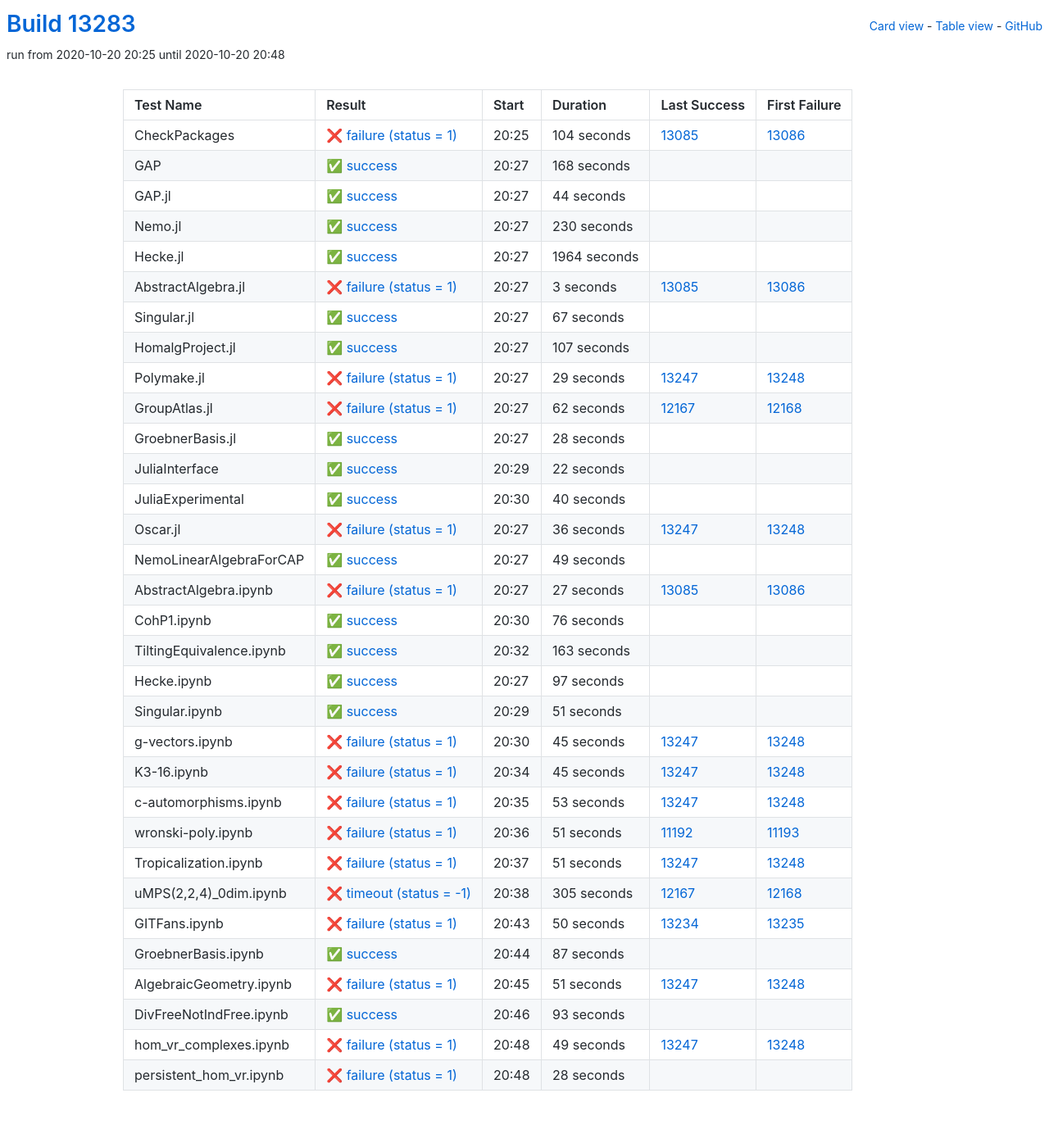
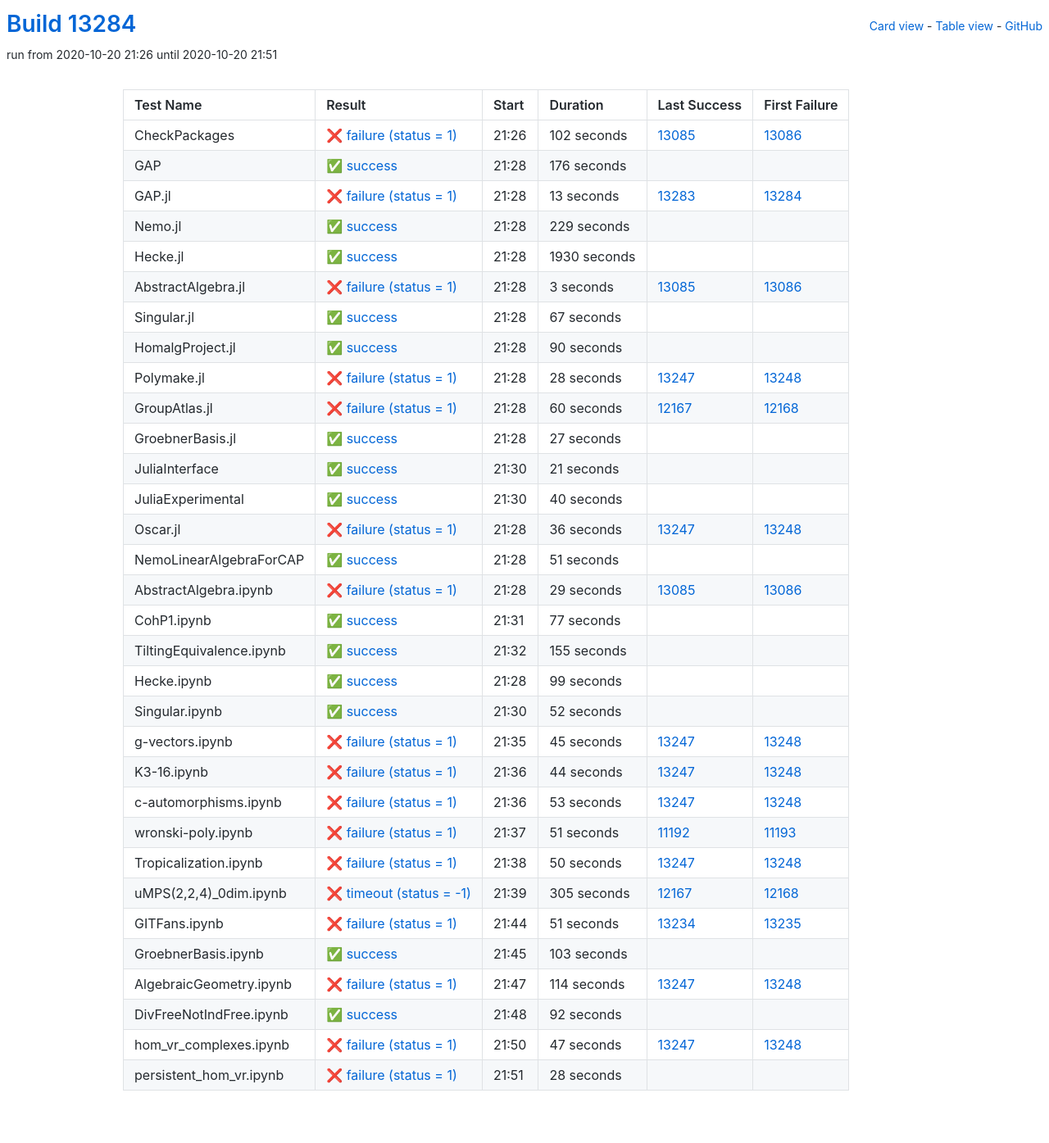
Before and after one commit to oscar-system/oscar-ci-status, a Jekyll site: the page built from table.html, in a window 1280 px wide. Shown: the whole page at 82% size. Built offline with Jekyll 4.4.1, drawn with Linux system fonts in a browser that asks for light colours.

Commit message:
Build #13284

```diff
--- a/_data/ci.yml
+++ b/_data/ci.yml
@@ -1,6 +1,6 @@
 ---
-build: 13283
-build_url: https://oscarci.mathematik.uni-kl.de/job/oscar/13283/
+build: 13284
+build_url: https://oscarci.mathematik.uni-kl.de/job/oscar/13284/
 job: oscar
 organization: oscar-system
 repo: oscar-ci-status
@@ -8,68 +8,68 @@
 tests:
 - name: CheckPackages
   id: checkpackages
-  log: https://oscarci.mathematik.uni-kl.de/job/oscar/13283/artifact/logs/build-13283/CheckPackages.log
-  start: 2020-10-20 20:25
+  log: https://oscarci.mathematik.uni-kl.de/job/oscar/13284/artifact/logs/build-13284/CheckPackages.log
+  start: 2020-10-20 21:26
   success: false
   exitcode: 1
   status: failure
-  duration: 104
+  duration: 102
   last_success: 13085
   last_success_url: https://oscarci.mathematik.uni-kl.de/job/oscar/13085/
   first_failure: 13086
   first_failure_url: https://oscarci.mathematik.uni-kl.de/job/oscar/13086/
 - name: GAP
   id: gap
-  log: https://oscarci.mathematik.uni-kl.de/job/oscar/13283/artifact/logs/build-13283/GAP.log
-  start: 2020-10-20 20:27
+  log: https://oscarci.mathematik.uni-kl.de/job/oscar/13284/artifact/logs/build-13284/GAP.log
+  start: 2020-10-20 21:28
   success: true
   exitcode: 0
   status: success
-  duration: 168
+  duration: 176
   last_success: false
   last_success_url:
   first_failure: false
   first_failure_url:
 - name: GAP.jl
   id: gap-jl
-  log: https://oscarci.mathematik.uni-kl.de/job/oscar/13283/artifact/logs/build-13283/GAP.jl.log
-  start: 2020-10-20 20:27
+  log: https://oscarci.mathematik.uni-kl.de/job/oscar/13284/artifact/logs/build-13284/GAP.jl.log
+  start: 2020-10-20 21:28
+  success: false
+  exitcode: 1
+  status: failure
+  duration: 13
+  last_success: 13283
+  last_success_url: https://oscarci.mathematik.uni-kl.de/job/oscar/13283/
+  first_failure: 13284
+  first_failure_url: https://oscarci.mathematik.uni-kl.de/job/oscar/13284/
+- name: Nemo.jl
+  id: nemo-jl
+  log: https://oscarci.mathematik.uni-kl.de/job/oscar/13284/artifact/logs/build-13284/Nemo.jl.log
+  start: 2020-10-20 21:28
   success: true
   exitcode: 0
   status: success
-  duration: 44
-  last_success: false
-  last_success_url:
-  first_failure: false
-  first_failure_url:
-- name: Nemo.jl
-  id: nemo-jl
-  log: https://oscarci.mathematik.uni-kl.de/job/oscar/13283/artifact/logs/build-13283/Nemo.jl.log
-  start: 2020-10-20 20:27
-  success: true
-  exitcode: 0
-  status: success
-  duration: 230
+  duration: 229
   last_success: false
   last_success_url:
   first_failure: false
   first_failure_url:
 - name: Hecke.jl
   id: hecke-jl
-  log: https://oscarci.mathematik.uni-kl.de/job/oscar/13283/artifact/logs/build-13283/Hecke.jl.log
-  start: 2020-10-20 20:27
+  log: https://oscarci.mathematik.uni-kl.de/job/oscar/13284/artifact/logs/build-13284/Hecke.jl.log
+  start: 2020-10-20 21:28
   success: true
   exitcode: 0
   status: success
-  duration: 1964
+  duration: 1930
   last_success: false
   last_success_url:
   first_failure: false
   first_failure_url:
 - name: AbstractAlgebra.jl
   id: abstractalgebra-jl
-  log: https://oscarci.mathematik.uni-kl.de/job/oscar/13283/artifact/logs/build-13283/AbstractAlgebra.jl.log
-  start: 2020-10-20 20:27
+  log: https://oscarci.mathematik.uni-kl.de/job/oscar/13284/artifact/logs/build-13284/AbstractAlgebra.jl.log
+  start: 2020-10-20 21:28
   success: false
   exitcode: 1
   status: failure
@@ -80,8 +80,8 @@
   first_failure_url: https://oscarci.mathematik.uni-kl.de/job/oscar/13086/
 - name: Singular.jl
   id: singular-jl
-  log: https://oscarci.mathematik.uni-kl.de/job/oscar/13283/artifact/logs/build-13283/Singular.jl.log
-  start: 2020-10-20 20:27
+  log: https://oscarci.mathematik.uni-kl.de/job/oscar/13284/artifact/logs/build-13284/Singular.jl.log
+  start: 2020-10-20 21:28
   success: true
   exitcode: 0
   status: success
@@ -92,68 +92,68 @@
   first_failure_url:
 - name: HomalgProject.jl
   id: homalgproject-jl
-  log: https://oscarci.mathematik.uni-kl.de/job/oscar/13283/artifact/logs/build-13283/HomalgProject.jl.log
-  start: 2020-10-20 20:27
+  log: https://oscarci.mathematik.uni-kl.de/job/oscar/13284/artifact/logs/build-13284/HomalgProject.jl.log
+  start: 2020-10-20 21:28
   success: true
   exitcode: 0
   status: success
-  duration: 107
+  duration: 90
   last_success: false
   last_success_url:
   first_failure: false
   first_failure_url:
 - name: Polymake.jl
   id: polymake-jl
-  log: https://oscarci.mathematik.uni-kl.de/job/oscar/13283/artifact/logs/build-13283/Polymake.jl.log
-  start: 2020-10-20 20:27
+  log: https://oscarci.mathematik.uni-kl.de/job/oscar/13284/artifact/logs/build-13284/Polymake.jl.log
+  start: 2020-10-20 21:28
   success: false
   exitcode: 1
   status: failure
-  duration: 29
+  duration: 28
   last_success: 13247
   last_success_url: https://oscarci.mathematik.uni-kl.de/job/oscar/13247/
   first_failure: 13248
   first_failure_url: https://oscarci.mathematik.uni-kl.de/job/oscar/13248/
 - name: GroupAtlas.jl
   id: groupatlas-jl
-  log: https://oscarci.mathematik.uni-kl.de/job/oscar/13283/artifact/logs/build-13283/GroupAtlas.jl.log
-  start: 2020-10-20 20:27
+  log: https://oscarci.mathematik.uni-kl.de/job/oscar/13284/artifact/logs/build-13284/GroupAtlas.jl.log
+  start: 2020-10-20 21:28
   success: false
   exitcode: 1
   status: failure
-  duration: 62
+  duration: 60
   last_success: 12167
   last_success_url: https://oscarci.mathematik.uni-kl.de/job/oscar/12167/
   first_failure: 12168
   first_failure_url: https://oscarci.mathematik.uni-kl.de/job/oscar/12168/
 - name: GroebnerBasis.jl
   id: groebnerbasis-jl
-  log: https://oscarci.mathematik.uni-kl.de/job/oscar/13283/artifact/logs/build-13283/GroebnerBasis.jl.log
-  start: 2020-10-20 20:27
+  log: https://oscarci.mathematik.uni-kl.de/job/oscar/13284/artifact/logs/build-13284/GroebnerBasis.jl.log
+  start: 2020-10-20 21:28
   success: true
   exitcode: 0
   status: success
-  duration: 28
+  duration: 27
   last_success: false
   last_success_url:
   first_failure: false
   first_failure_url:
 - name: JuliaInterface
   id: juliainterface
-  log: https://oscarci.mathematik.uni-kl.de/job/oscar/13283/artifact/logs/build-13283/JuliaInterface.log
-  start: 2020-10-20 20:29
+  log: https://oscarci.mathematik.uni-kl.de/job/oscar/13284/artifact/logs/build-13284/JuliaInterface.log
+  start: 2020-10-20 21:30
   success: true
   exitcode: 0
   status: success
-  duration: 22
+  duration: 21
   last_success: false
   last_success_url:
   first_failure: false
   first_failure_url:
 - name: JuliaExperimental
   id: juliaexperimental
-  log: https://oscarci.mathematik.uni-kl.de/job/oscar/13283/artifact/logs/build-13283/JuliaExperimental.log
-  start: 2020-10-20 20:30
+  log: https://oscarci.mathematik.uni-kl.de/job/oscar/13284/artifact/logs/build-13284/JuliaExperimental.log
+  start: 2020-10-20 21:30
   success: true
   exitcode: 0
   status: success
@@ -164,8 +164,8 @@
   first_failure_url:
 - name: Oscar.jl
   id: oscar-jl
-  log: https://oscarci.mathematik.uni-kl.de/job/oscar/13283/artifact/logs/build-13283/Oscar.jl.log
-  start: 2020-10-20 20:27
+  log: https://oscarci.mathematik.uni-kl.de/job/oscar/13284/artifact/logs/build-13284/Oscar.jl.log
+  start: 2020-10-20 21:28
   success: false
   exitcode: 1
   status: failure
@@ -176,68 +176,8 @@
   first_failure_url: https://oscarci.mathematik.uni-kl.de/job/oscar/13248/
 - name: NemoLinearAlgebraForCAP
   id: nemolinearalgebraforcap
-  log: https://oscarci.mathematik.uni-kl.de/job/oscar/13283/artifact/logs/build-13283/NemoLinearAlgebraForCAP.log
-  start: 2020-10-20 20:27
-  success: true
-  exitcode: 0
-  status: success
-  duration: 49
-  last_success: false
-  last_success_url:
-  first_failure: false
-  first_failure_url:
-- name: AbstractAlgebra.ipynb
-  id: abstractalgebra-ipynb
-  log: https://oscarci.mathematik.uni-kl.de/job/oscar/13283/artifact/logs/build-13283/AbstractAlgebra.ipynb.log
-  start: 2020-10-20 20:27
-  success: false
-  exitcode: 1
-  status: failure
-  duration: 27
-  last_success: 13085
-  last_success_url: https://oscarci.mathematik.uni-kl.de/job/oscar/13085/
-  first_failure: 13086
-  first_failure_url: https://oscarci.mathematik.uni-kl.de/job/oscar/13086/
-- name: CohP1.ipynb
-  id: cohp1-ipynb
-  log: https://oscarci.mathematik.uni-kl.de/job/oscar/13283/artifact/logs/build-13283/CohP1.ipynb.log
-  start: 2020-10-20 20:30
-  success: true
-  exitcode: 0
-  status: success
-  duration: 76
-  last_success: false
-  last_success_url:
-  first_failure: false
-  first_failure_url:
-- name: TiltingEquivalence.ipynb
-  id: tiltingequivalence-ipynb
-  log: https://oscarci.mathematik.uni-kl.de/job/oscar/13283/artifact/logs/build-13283/TiltingEquivalence.ipynb.log
-  start: 2020-10-20 20:32
-  success: true
-  exitcode: 0
-  status: success
-  duration: 163
-  last_success: false
-  last_success_url:
-  first_failure: false
-  first_failure_url:
-- name: Hecke.ipynb
-  id: hecke-ipynb
-  log: https://oscarci.mathematik.uni-kl.de/job/oscar/13283/artifact/logs/build-13283/Hecke.ipynb.log
-  start: 2020-10-20 20:27
-  success: true
-  exitcode: 0
-  status: success
-  duration: 97
-  last_success: false
-  last_success_url:
-  first_failure: false
-  first_failure_url:
-- name: Singular.ipynb
-  id: singular-ipynb
-  log: https://oscarci.mathematik.uni-kl.de/job/oscar/13283/artifact/logs/build-13283/Singular.ipynb.log
-  start: 2020-10-20 20:29
+  log: https://oscarci.mathematik.uni-kl.de/job/oscar/13284/artifact/logs/build-13284/NemoLinearAlgebraForCAP.log
+  start: 2020-10-20 21:28
   success: true
   exitcode: 0
   status: success
@@ -246,10 +186,70 @@
   last_success_url:
   first_failure: false
   first_failure_url:
+- name: AbstractAlgebra.ipynb
+  id: abstractalgebra-ipynb
+  log: https://oscarci.mathematik.uni-kl.de/job/oscar/13284/artifact/logs/build-13284/AbstractAlgebra.ipynb.log
+  start: 2020-10-20 21:28
+  success: false
+  exitcode: 1
+  status: failure
+  duration: 29
+  last_success: 13085
+  last_success_url: https://oscarci.mathematik.uni-kl.de/job/oscar/13085/
+  first_failure: 13086
+  first_failure_url: https://oscarci.mathematik.uni-kl.de/job/oscar/13086/
+- name: CohP1.ipynb
+  id: cohp1-ipynb
+  log: https://oscarci.mathematik.uni-kl.de/job/oscar/13284/artifact/logs/build-13284/CohP1.ipynb.log
+  start: 2020-10-20 21:31
+  success: true
+  exitcode: 0
+  status: success
+  duration: 77
+  last_success: false
+  last_success_url:
+  first_failure: false
+  first_failure_url:
+- name: TiltingEquivalence.ipynb
+  id: tiltingequivalence-ipynb
+  log: https://oscarci.mathematik.uni-kl.de/job/oscar/13284/artifact/logs/build-13284/TiltingEquivalence.ipynb.log
+  start: 2020-10-20 21:32
+  success: true
+  exitcode: 0
+  status: success
+  duration: 155
+  last_success: false
+  last_success_url:
+  first_failure: false
+  first_failure_url:
+- name: Hecke.ipynb
+  id: hecke-ipynb
+  log: https://oscarci.mathematik.uni-kl.de/job/oscar/13284/artifact/logs/build-13284/Hecke.ipynb.log
+  start: 2020-10-20 21:28
+  success: true
+  exitcode: 0
+  status: success
+  duration: 99
+  last_success: false
+  last_success_url:
+  first_failure: false
+  first_failure_url:
+- name: Singular.ipynb
+  id: singular-ipynb
+  log: https://oscarci.mathematik.uni-kl.de/job/oscar/13284/artifact/logs/build-13284/Singular.ipynb.log
+  start: 2020-10-20 21:30
+  success: true
+  exitcode: 0
+  status: success
+  duration: 52
+  last_success: false
+  last_success_url:
+  first_failure: false
+  first_failure_url:
 - name: g-vectors.ipynb
   id: g-vectors-ipynb
-  log: https://oscarci.mathematik.uni-kl.de/job/oscar/13283/artifact/logs/build-13283/g-vectors.ipynb.log
-  start: 2020-10-20 20:30
+  log: https://oscarci.mathematik.uni-kl.de/job/oscar/13284/artifact/logs/build-13284/g-vectors.ipynb.log
+  start: 2020-10-20 21:35
   success: false
   exitcode: 1
   status: failure
@@ -260,20 +260,20 @@
   first_failure_url: https://oscarci.mathematik.uni-kl.de/job/oscar/13248/
 - name: K3-16.ipynb
   id: k3-16-ipynb
-  log: https://oscarci.mathematik.uni-kl.de/job/oscar/13283/artifact/logs/build-13283/K3-16.ipynb.log
-  start: 2020-10-20 20:34
+  log: https://oscarci.mathematik.uni-kl.de/job/oscar/13284/artifact/logs/build-13284/K3-16.ipynb.log
+  start: 2020-10-20 21:36
   success: false
   exitcode: 1
   status: failure
-  duration: 45
+  duration: 44
   last_success: 13247
   last_success_url: https://oscarci.mathematik.uni-kl.de/job/oscar/13247/
   first_failure: 13248
   first_failure_url: https://oscarci.mathematik.uni-kl.de/job/oscar/13248/
 - name: c-automorphisms.ipynb
   id: c-automorphisms-ipynb
-  log: https://oscarci.mathematik.uni-kl.de/job/oscar/13283/artifact/logs/build-13283/c-automorphisms.ipynb.log
-  start: 2020-10-20 20:35
+  log: https://oscarci.mathematik.uni-kl.de/job/oscar/13284/artifact/logs/build-13284/c-automorphisms.ipynb.log
+  start: 2020-10-20 21:36
   success: false
   exitcode: 1
   status: failure
@@ -284,8 +284,8 @@
   first_failure_url: https://oscarci.mathematik.uni-kl.de/job/oscar/13248/
 - name: wronski-poly.ipynb
   id: wronski-poly-ipynb
-  log: https://oscarci.mathematik.uni-kl.de/job/oscar/13283/artifact/logs/build-13283/wronski-poly.ipynb.log
-  start: 2020-10-20 20:36
+  log: https://oscarci.mathematik.uni-kl.de/job/oscar/13284/artifact/logs/build-13284/wronski-poly.ipynb.log
+  start: 2020-10-20 21:37
   success: false
   exitcode: 1
   status: failure
@@ -296,20 +296,20 @@
   first_failure_url: https://oscarci.mathematik.uni-kl.de/job/oscar/11193/
 - name: Tropicalization.ipynb
   id: tropicalization-ipynb
-  log: https://oscarci.mathematik.uni-kl.de/job/oscar/13283/artifact/logs/build-13283/Tropicalization.ipynb.log
-  start: 2020-10-20 20:37
+  log: https://oscarci.mathematik.uni-kl.de/job/oscar/13284/artifact/logs/build-13284/Tropicalization.ipynb.log
+  start: 2020-10-20 21:38
   success: false
   exitcode: 1
   status: failure
-  duration: 51
+  duration: 50
   last_success: 13247
   last_success_url: https://oscarci.mathematik.uni-kl.de/job/oscar/13247/
   first_failure: 13248
   first_failure_url: https://oscarci.mathematik.uni-kl.de/job/oscar/13248/
 - name: uMPS(2,2,4)_0dim.ipynb
   id: umps-2-2-4-0dim-ipynb
-  log: https://oscarci.mathematik.uni-kl.de/job/oscar/13283/artifact/logs/build-13283/uMPS-2-2-4-_0dim.ipynb.log
-  start: 2020-10-20 20:38
+  log: https://oscarci.mathematik.uni-kl.de/job/oscar/13284/artifact/logs/build-13284/uMPS-2-2-4-_0dim.ipynb.log
+  start: 2020-10-20 21:39
   success: false
   exitcode: -1
   status: timeout
@@ -320,68 +320,68 @@
   first_failure_url: https://oscarci.mathematik.uni-kl.de/job/oscar/12168/
 - name: GITFans.ipynb
   id: gitfans-ipynb
-  log: https://oscarci.mathematik.uni-kl.de/job/oscar/13283/artifact/logs/build-13283/GITFans.ipynb.log
-  start: 2020-10-20 20:43
+  log: https://oscarci.mathematik.uni-kl.de/job/oscar/13284/artifact/logs/build-13284/GITFans.ipynb.log
+  start: 2020-10-20 21:44
   success: false
   exitcode: 1
   status: failure
-  duration: 50
+  duration: 51
   last_success: 13234
   last_success_url: https://oscarci.mathematik.uni-kl.de/job/oscar/13234/
   first_failure: 13235
   first_failure_url: https://oscarci.mathematik.uni-kl.de/job/oscar/13235/
 - name: GroebnerBasis.ipynb
   id: groebnerbasis-ipynb
-  log: https://oscarci.mathematik.uni-kl.de/job/oscar/13283/artifact/logs/build-13283/GroebnerBasis.ipynb.log
-  start: 2020-10-20 20:44
+  log: https://oscarci.mathematik.uni-kl.de/job/oscar/13284/artifact/logs/build-13284/GroebnerBasis.ipynb.log
+  start: 2020-10-20 21:45
   success: true
   exitcode: 0
   status: success
-  duration: 87
+  duration: 103
   last_success: false
   last_success_url:
   first_failure: false
   first_failure_url:
 - name: AlgebraicGeometry.ipynb
   id: algebraicgeometry-ipynb
-  log: https://oscarci.mathematik.uni-kl.de/job/oscar/13283/artifact/logs/build-13283/AlgebraicGeometry.ipynb.log
-  start: 2020-10-20 20:45
+  log: https://oscarci.mathematik.uni-kl.de/job/oscar/13284/artifact/logs/build-13284/AlgebraicGeometry.ipynb.log
+  start: 2020-10-20 21:47
   success: false
   exitcode: 1
   status: failure
-  duration: 51
+  duration: 114
   last_success: 13247
   last_success_url: https://oscarci.mathematik.uni-kl.de/job/oscar/13247/
   first_failure: 13248
   first_failure_url: https://oscarci.mathematik.uni-kl.de/job/oscar/13248/
 - name: DivFreeNotIndFree.ipynb
   id: divfreenotindfree-ipynb
-  log: https://oscarci.mathematik.uni-kl.de/job/oscar/13283/artifact/logs/build-13283/DivFreeNotIndFree.ipynb.log
-  start: 2020-10-20 20:46
+  log: https://oscarci.mathematik.uni-kl.de/job/oscar/13284/artifact/logs/build-13284/DivFreeNotIndFree.ipynb.log
+  start: 2020-10-20 21:48
   success: true
   exitcode: 0
   status: success
-  duration: 93
+  duration: 92
   last_success: false
   last_success_url:
   first_failure: false
   first_failure_url:
 - name: hom_vr_complexes.ipynb
   id: hom-vr-complexes-ipynb
-  log: https://oscarci.mathematik.uni-kl.de/job/oscar/13283/artifact/logs/build-13283/hom_vr_complexes.ipynb.log
-  start: 2020-10-20 20:48
+  log: https://oscarci.mathematik.uni-kl.de/job/oscar/13284/artifact/logs/build-13284/hom_vr_complexes.ipynb.log
+  start: 2020-10-20 21:50
   success: false
   exitcode: 1
   status: failure
-  duration: 49
+  duration: 47
   last_success: 13247
   last_success_url: https://oscarci.mathematik.uni-kl.de/job/oscar/13247/
   first_failure: 13248
   first_failure_url: https://oscarci.mathematik.uni-kl.de/job/oscar/13248/
 - name: persistent_hom_vr.ipynb
   id: persistent-hom-vr-ipynb
-  log: https://oscarci.mathematik.uni-kl.de/job/oscar/13283/artifact/logs/build-13283/persistent_hom_vr.ipynb.log
-  start: 2020-10-20 20:48
+  log: https://oscarci.mathematik.uni-kl.de/job/oscar/13284/artifact/logs/build-13284/persistent_hom_vr.ipynb.log
+  start: 2020-10-20 21:51
   success: false
   exitcode: 1
   status: failure
```
Also changed, not shown: README.md.
